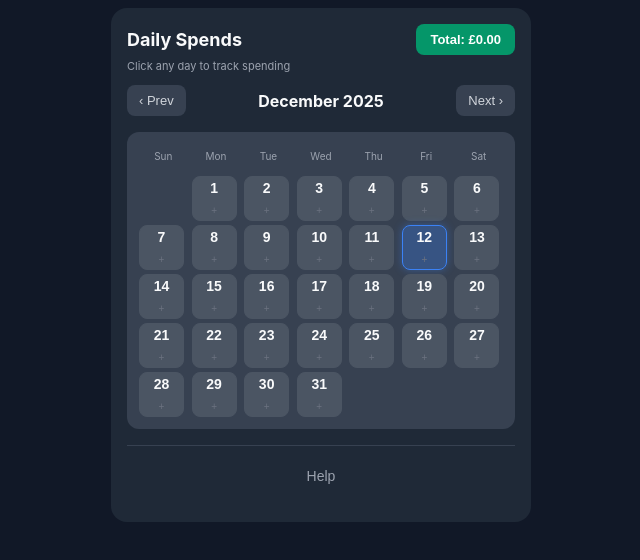
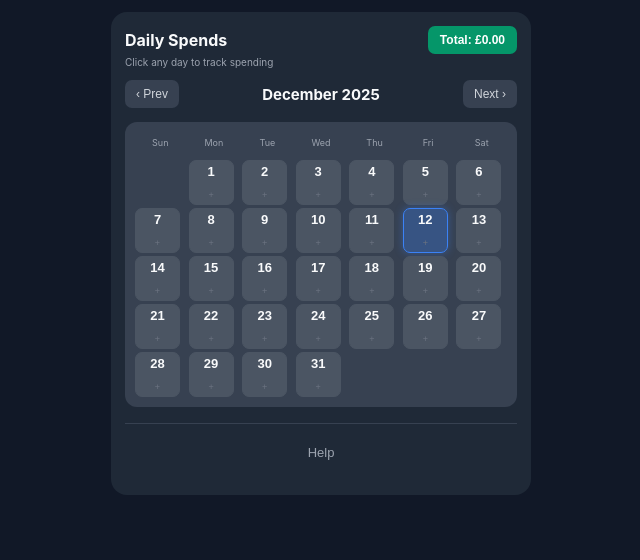
Before and after one commit to inneymi/Daily-spends, a plain HTML site: page index.html in a window 1280 px wide. Shown: the whole page, without its empty margins (319-959 px from the left). Drawn offline with Linux system fonts and the light colour scheme.

Commit message:
Refactor styles for improved layout and spacing

```diff
--- a/index.html
+++ b/index.html
@@ -25,19 +25,18 @@
         background: #111827;
         color: #f9fafb;
         min-height: 100vh;
-        min-height: -webkit-fill-available;
-        padding: 8px;
-        padding-top: max(8px, env(safe-area-inset-top));
-        padding-bottom: max(8px, env(safe-area-inset-bottom));
+        padding: 12px;
+        padding-top: max(12px, env(safe-area-inset-top));
+        padding-bottom: max(12px, env(safe-area-inset-bottom));
     }
 
     /* Container */
     .container {
-        max-width: 100%;
+        max-width: 400px;
         margin: 0 auto;
         background: #1f2937;
         border-radius: 16px;
-        padding: 16px;
+        padding: 14px;
     }
 
 /* Container - Tablet and larger */
@@ -52,17 +51,17 @@
         display: flex;
         justify-content: space-between;
         align-items: center;
-        margin-bottom: 4px;
+        margin-bottom: 2px;
     }
 
     .title {
-        font-size: 18px;
+        font-size: 16px;
         font-weight: bold;
     }
 
     .subtitle {
         color: #9ca3af;
-        font-size: 11px;
+        font-size: 10px;
         text-align: left;
         margin-bottom: 12px;
     }
@@ -70,9 +69,9 @@
     .total {
         background: #059669;
         color: white;
-        padding: 8px 14px;
-        border-radius: 8px;
-        font-size: 13px;
+        padding: 7px 12px;
+        border-radius: 7px;
+        font-size: 12px;
         font-weight: bold;
         cursor: pointer;
         transition: background-color 0.2s;
@@ -88,18 +87,18 @@
         display: flex;
         justify-content: center;
         align-items: center;
-        margin-bottom: 16px;
-        gap: 8px;
+        margin-bottom: 14px;
+        gap: 4px;
     }
 
     .nav-btn {
         background: #374151;
         border: none;
         color: #d1d5db;
-        padding: 8px 12px;
-        border-radius: 8px;
+        padding: 7px 11px;
+        border-radius: 7px;
         cursor: pointer;
-        font-size: 13px;
+        font-size: 12px;
         transition: background-color 0.2s;
     }
 
@@ -108,7 +107,7 @@
     }
 
     .month-title {
-        font-size: 16px;
+        font-size: 15px;
         font-weight: bold;
         flex: 1;
         text-align: center;
@@ -118,7 +117,7 @@
     .calendar {
         background: #374151;
         border-radius: 12px;
-        padding: 12px;
+        padding: 10px;
         width: 100%;
         box-sizing: border-box;
     }
@@ -126,25 +125,25 @@
     .weekdays {
         display: grid;
         grid-template-columns: repeat(7, 1fr);
-        gap: 4px;
-        margin-bottom: 8px;
+        gap: 3px;
+        margin-bottom: 7px;
     }
 
     .weekday {
         text-align: center;
-        font-size: 10px;
+        font-size: 9px;
         color: #9ca3af;
-        padding: 6px 0;
+        padding: 5px 0;
     }
 
     .days {
         display: grid;
         grid-template-columns: repeat(7, 1fr);
-        gap: 4px;
-        min-height: 200px;
+        gap: 3px;
+        min-height: 190px;
         width: 100%;
         box-sizing: border-box;
-        grid-auto-rows: minmax(40px, 1fr);
+        grid-auto-rows: minmax(35px, 1fr);
     }
 
     /* Day Cells */
@@ -152,7 +151,7 @@
         aspect-ratio: 1;
         border: 1px solid #4b5563;
         background: #4b5563;
-        border-radius: 8px;
+        border-radius: 7px;
         display: flex;
         flex-direction: column;
         justify-content: space-between;
@@ -160,7 +159,7 @@
         cursor: pointer;
         padding: 4px 2px;
         transition: all 0.2s;
-        font-size: 11px;
+        font-size: 10px;
         overflow: hidden;
         position: relative;
 }
@@ -196,14 +195,14 @@
 
     .day-number {
         font-weight: 600;
-        font-size: 14px;
+        font-size: 13px;
         color: #f9fafb;
         line-height: 1.1;
         flex-shrink: 0;
     }
 
     .day-amount {
-        font-size: 11px;
+        font-size: 10px;
         color: #34d399;
         font-weight: normal;
         white-space: nowrap;
@@ -214,7 +213,7 @@
     }
 
     .plus-icon {
-        font-size: 10px;
+        font-size: 9px;
         color: #6b7280;
         margin-top: 0.5px;
     }
@@ -243,10 +242,10 @@
     background-color: transparent;
     border: none;
     color: #9ca3af;
-    font-size: 14px;
+    font-size: 13px;
     cursor: pointer;
-    padding: 10px 16px;
-    border-radius: 8px;
+    padding: 9px 14px;
+    border-radius: 7px;
     transition: all 0.2s;
     outline: none;
     box-shadow: none;
```
